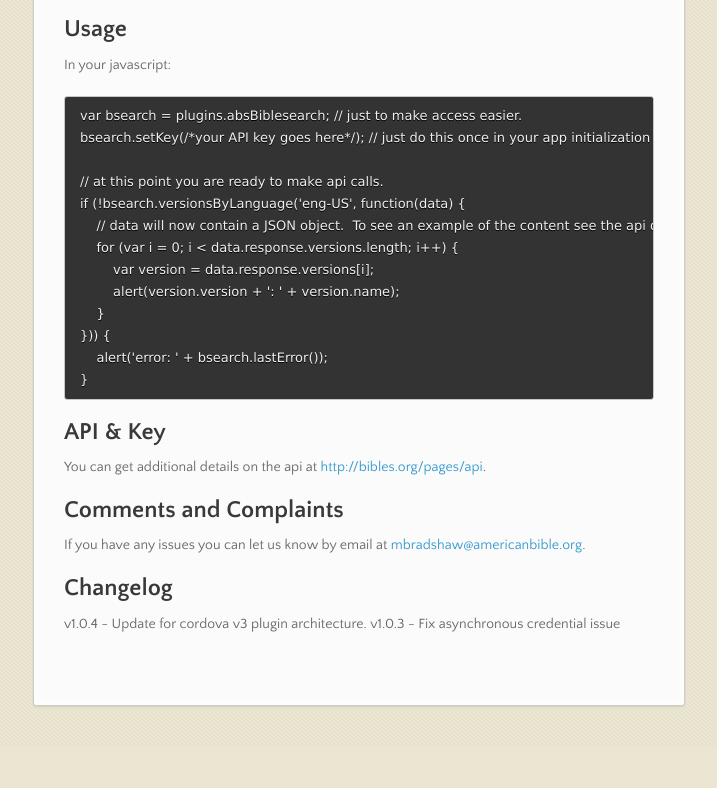
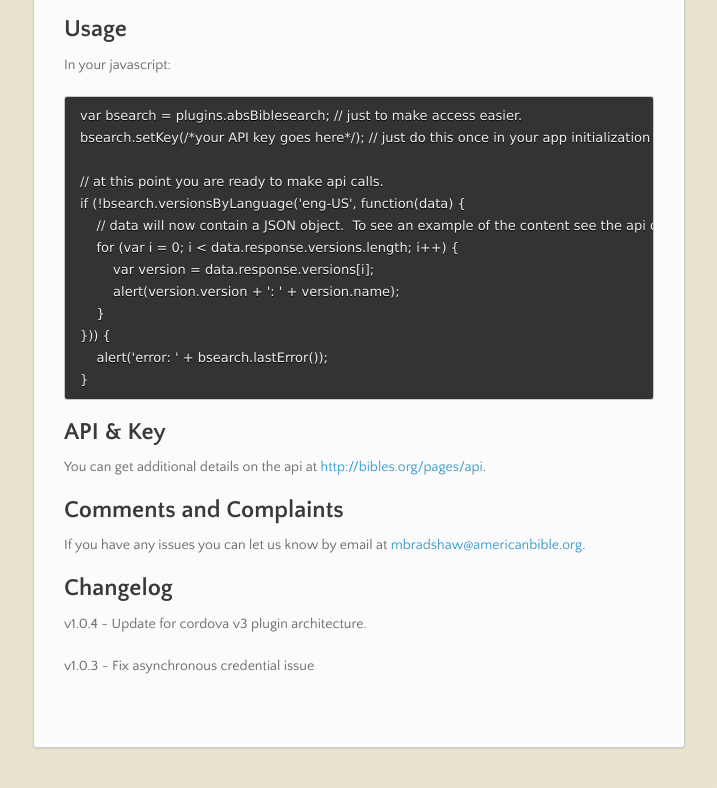
Before and after one commit to americanbible/biblesearch-api-js, a plain HTML site: page index.html in a window 1280 px wide. Shown: the part 959-1747 px from the top of the page, without its empty margins (282-999 px from the left). Before the commit the page ends 1705 px from the top, so only its background shows below. Drawn offline with nearby package versions, Linux system fonts and the light colour scheme.

Commit message:
Create gh-pages branch via GitHub

```diff
--- a/index.html
+++ b/index.html
@@ -102,8 +102,9 @@ if (!bsearch.versionsByLanguage('eng-US', function(data) {
 <h2>
 <a name="changelog" class="anchor" href="#changelog"><span class="octicon octicon-link"></span></a>Changelog</h2>
 
-<p>v1.0.4 - Update for cordova v3 plugin architecture.
-v1.0.3 - Fix asynchronous credential issue</p>
+<p>v1.0.4 - Update for cordova v3 plugin architecture.</p>
+
+<p>v1.0.3 - Fix asynchronous credential issue</p>
       </section>
       <footer>
         <p>Project maintained by <a href="https://github.com/americanbible">americanbible</a></p>
```
Also changed, not shown: params.json (+1 -1 lines).
